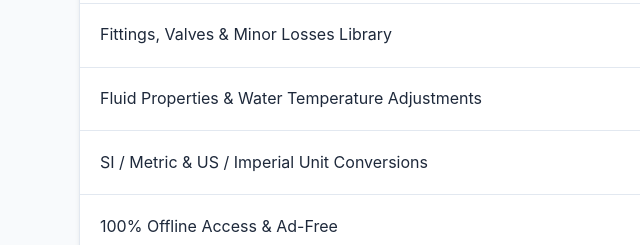
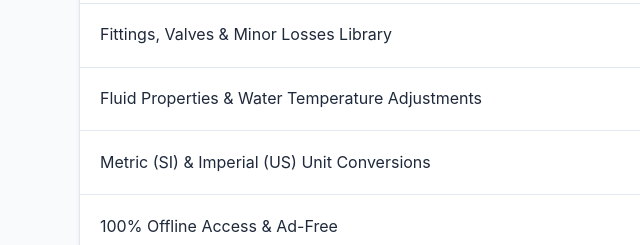
Before and after one commit to hydrowiz/HydroWiz, a plain HTML site: page index.html in a window 1280 px wide. Shown: the part 2980-3225 px from the top of the page, 131-771 px from the left. Drawn offline with Linux system fonts and the light colour scheme.

Commit message:
Update index.html

```diff
--- a/index.html
+++ b/index.html
@@ -536,7 +536,7 @@
               <td class="center"><span class="check">&#10003;</span></td>
             </tr>
             <tr>
-              <td>SI / Metric &amp; US / Imperial Unit Conversions</td>
+              <td>Metric (SI) &amp; Imperial (US) Unit Conversions</td>
               <td class="center"><span class="check">&#10003;</span></td>
               <td class="center"><span class="check">&#10003;</span></td>
             </tr>
```
